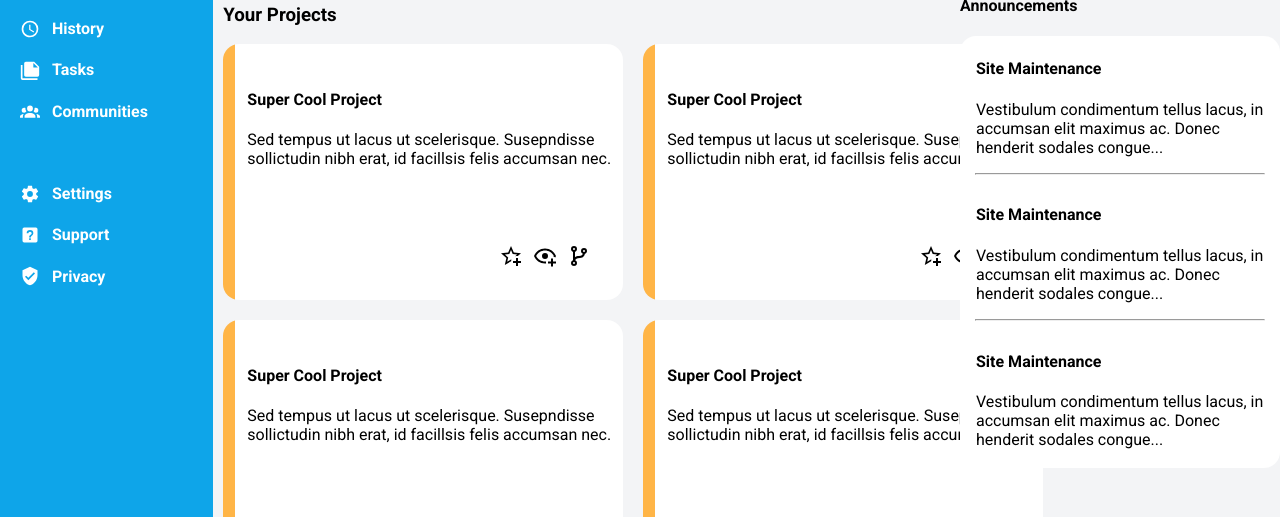
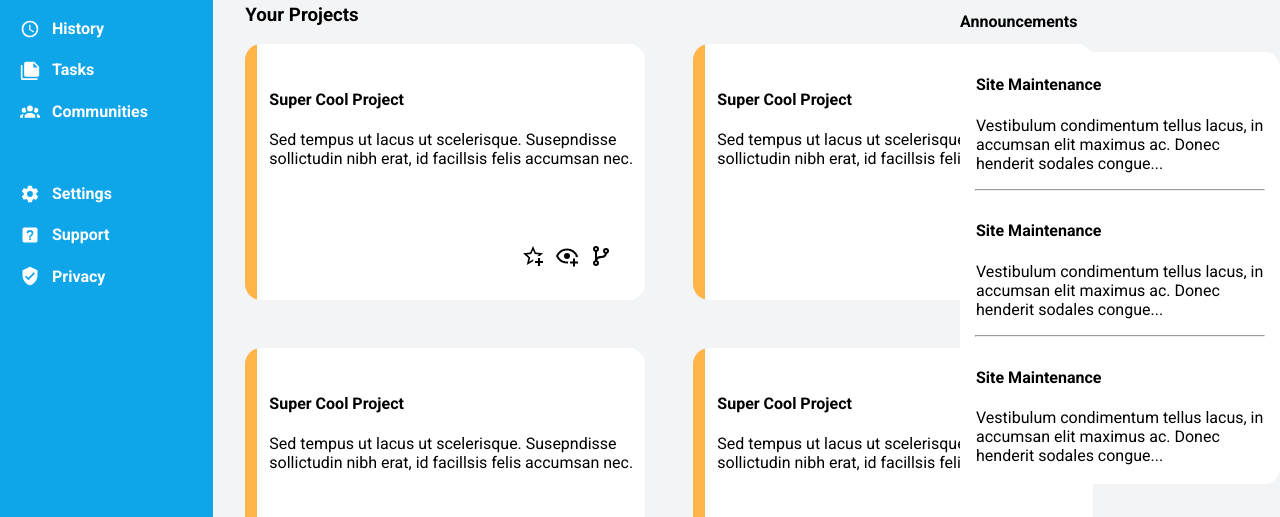
Before and after one commit to zacharyblum2/admin-dashboard, a plain HTML site: page index.html in a window 1280 px wide. Shown: the part 244-761 px from the top of the page. Drawn offline with Linux system fonts and the light colour scheme.

Commit message:
Adjust content spacing.

```diff
--- a/styles.css
+++ b/styles.css
@@ -106,13 +106,14 @@ button {
     margin: 10px;
     grid-column: 1 / 4;
     grid-row: 1 / 3;
+    margin-left: 2rem;
 }
 
 .projects {
     display: grid;
     grid-template-columns: 1fr 1fr;
     grid-template-rows: 1fr 1fr 1fr;
-    gap: 20px;
+    gap: 3rem;
 }
 
 .card {
@@ -147,6 +148,7 @@ button {
 .announcements {
     grid-column: 4 / 5;
     grid-row: 1 / 2;
+    margin-top: 1rem;
 }
 
 .trending {
```
